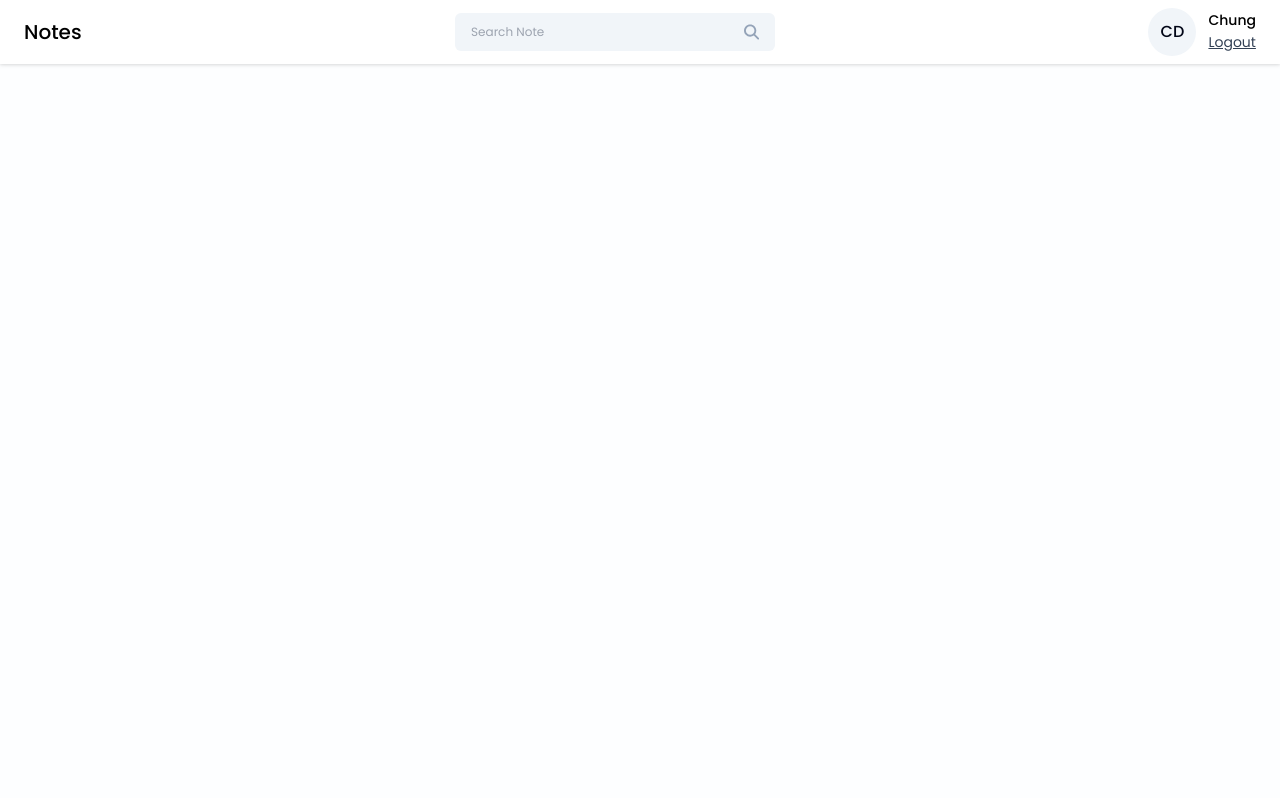
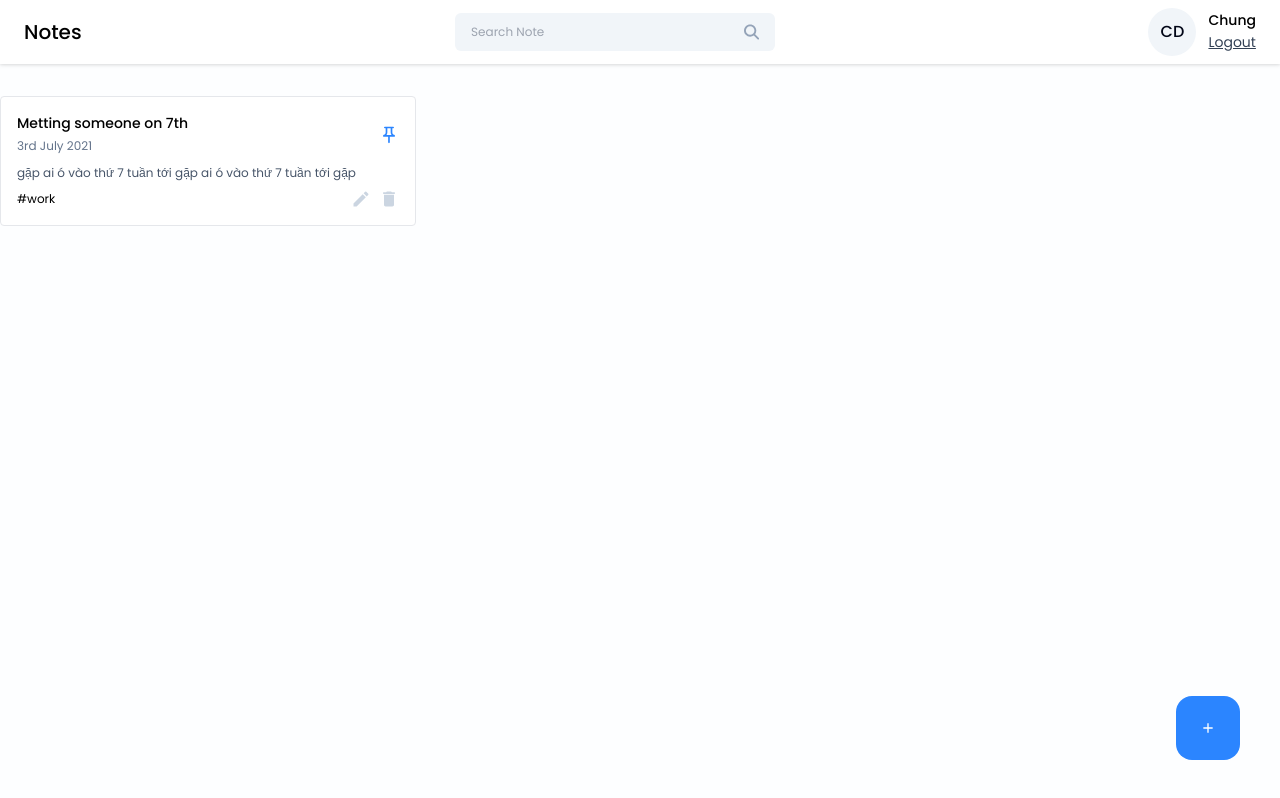
Before and after one commit to dnthchung/SDN301m, a React (Vite) app in the folder Notes-app/frontend/notes-app/: page /dashboard in a window 1280 px wide. Built offline with nearby package versions, Linux system fonts and the light colour scheme.

Commit message:
feat: add note card ui

```diff
--- /dev/null
+++ b/Notes-app/frontend/notes-app/src/components/Card/NoteCard.jsx
@@ -0,0 +1,51 @@
+import React from "react";
+import {
+  MdOutlineEdit,
+  MdOutlineDelete,
+  MdOutlinePushPin,
+} from "react-icons/md";
+import { MdCreate, MdDelete } from "react-icons/md";
+
+const NoteCard = ({
+  title,
+  date,
+  content,
+  tags,
+  isPinned,
+  onEdit,
+  onDelete,
+  onPinNote,
+}) => {
+  return (
+    <div className="border rounded p-4 bg-white hover:shadow-xl transition-all ease-in-out">
+      <div className="flex items-center justify-between">
+        <div>
+          <h6 className="text-sm font-medium">{title}</h6>
+          <span className="text-xs text-slate-500">{date}</span>
+        </div>
+        <MdOutlinePushPin
+          className={`icon-btn ${isPinned ? "text-primary" : "text-slate-300"}`}
+          onClick={onPinNote}
+        />
+      </div>
+
+      <p className="text-xs text-slate-600 mt-2">{content?.slice(0, 60)}</p>
+
+      <div className="flex items-center justify-between mt-2">
+        <div className="text-xs text-sl-500">{tags}</div>
+        <div className="flex items-center gap-2">
+          <MdCreate
+            className="icon-btn hover:text-green-600"
+            onClick={onEdit}
+          />
+          <MdDelete
+            className="icon-btn hover:text-red-600"
+            onClick={onDelete}
+          />
+        </div>
+      </div>
+    </div>
+  );
+};
+
+export default NoteCard;
--- a/Notes-app/frontend/notes-app/src/index.css
+++ b/Notes-app/frontend/notes-app/src/index.css
@@ -22,4 +22,8 @@
   .btn-primary {
     @apply w-full text-sm bg-primary text-white p-2 rounded my-1 hover:bg-blue-600;
   }
+
+  .icon-btn {
+    @apply text-xl text-slate-300 cursor-pointer hover:text-primary;
+  }
 }
--- a/Notes-app/frontend/notes-app/src/pages/Home/Home.jsx
+++ b/Notes-app/frontend/notes-app/src/pages/Home/Home.jsx
@@ -1,10 +1,32 @@
 import React from "react";
 import Navbar from "../../components/Navbar/Navbar";
+import NoteCard from "../../components/Card/NoteCard";
+import { MdAdd } from "react-icons/md";
 
 const Home = () => {
   return (
     <>
       <Navbar />
+      <div className="container mx-auto">
+        <div className=" grid grid-cols-3 gap-4 mt-8">
+          <NoteCard
+            title="Metting someone on 7th"
+            date="3rd July 2021"
+            content="gặp ai ó vào thứ 7 tuần tới gặp ai ó vào thứ 7 tuần tới gặp ai ó vào thứ 7 tuần tới"
+            tags="#work"
+            isPinned={true}
+            onEdit={() => {}}
+            onDelete={() => {}}
+            onPinNote={() => {}}
+          />
+        </div>
+      </div>
+      <button
+        className="w-16 h-16 flex items-center justify-center rounded-2xl bg-primary hover:bg-blue-600 absolute right-10 bottom-10"
+        onClick={() => {}}
+      >
+        <MdAdd className="text-[32px]] text-white" />
+      </button>
     </>
   );
 };
```
